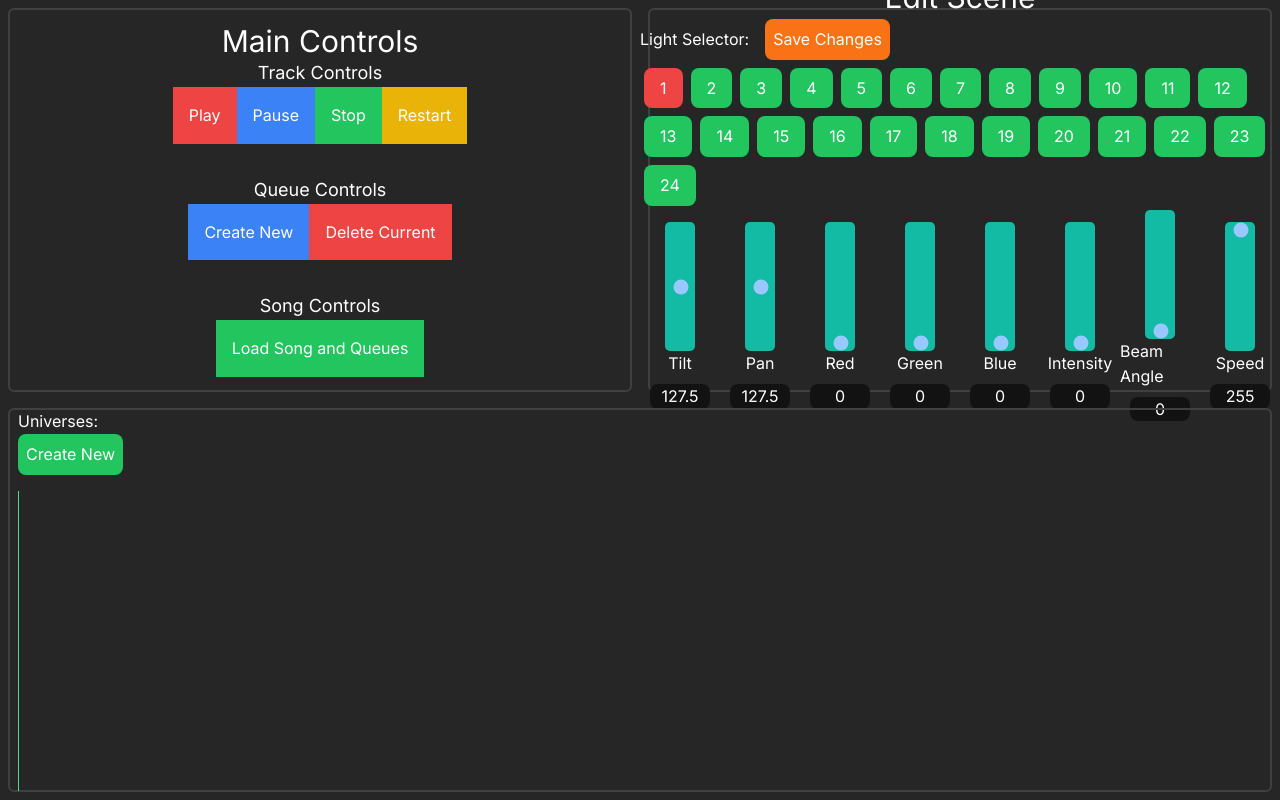
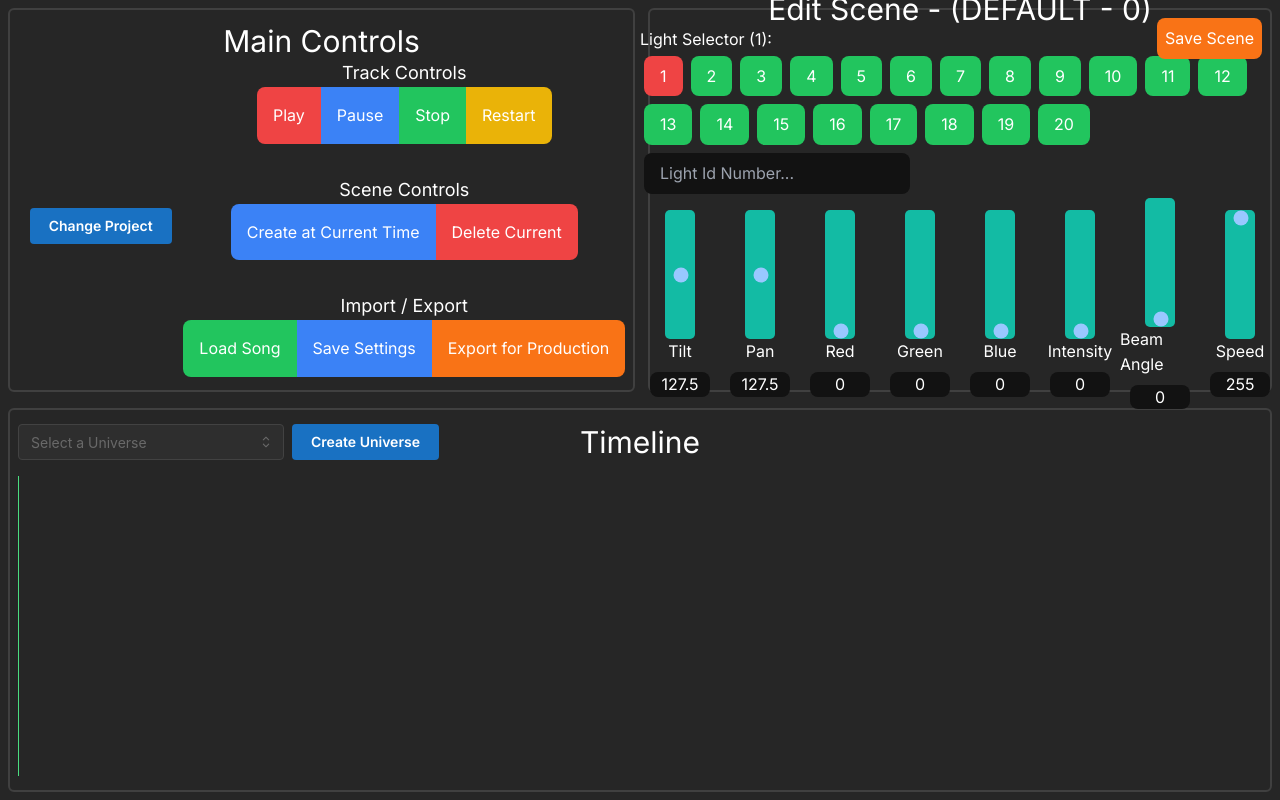
Before and after one commit to Gerald12344/Roblox-DMX, a Next.js app: page /main/1 in a window 1280 px wide. Built offline with nearby package versions, Linux system fonts and the light colour scheme.

Commit message:
universes

```diff
--- /dev/null
+++ b/src/app/main/[pid]/ProjectControls.tsx
@@ -0,0 +1,108 @@
+import { SetStateAction } from "react";
+import { main } from "./page";
+
+export default function ProjectControls({
+  audioMine,
+  currentData,
+  setLoadEverything,
+  setPos,
+  selectedTime,
+}: {
+  audioMine: HTMLAudioElement;
+  currentData: main;
+  setLoadEverything: (value: SetStateAction<boolean>) => void;
+  setPos: (value: SetStateAction<number>) => void;
+  selectedTime: number;
+}) {
+  return (
+    <>
+      <div className="flex flex-row items-center justify-between">
+        <div className="flex-grow flex items-center justify-center flex-col space-y-8">
+          <div>
+            <h1 className="text-center text-lg">Track Controls</h1>
+            <button
+              className="bg-red-500 p-4 rounded-l-lg hover:bg-red-600 hover:cursor-pointer"
+              onClick={(x) => {
+                audioMine.play();
+              }}
+            >
+              Play
+            </button>
+            <button
+              className="bg-blue-500 p-4 hover:bg-blue-600 hover:cursor-pointer"
+              onClick={(x) => {
+                audioMine.pause();
+              }}
+            >
+              Pause
+            </button>
+            <button
+              className="bg-green-500 p-4 hover:bg-green-600 hover:cursor-pointer"
+              onClick={(x) => {
+                audioMine.currentTime = 0;
+                audioMine.play();
+              }}
+            >
+              Stop
+            </button>
+            <button
+              className="bg-yellow-500 p-4 rounded-r-lg hover:bg-yellow-600 hover:cursor-pointer"
+              onClick={(x) => {
+                audioMine.currentTime = 0;
+              }}
+            >
+              Restart
+            </button>
+          </div>
+          <div>
+            <h1 className="text-center text-lg">Scene Controls</h1>
+            <button
+              className="bg-blue-500 p-4 rounded-l-lg hover:bg-blue-600 hover:cursor-pointer"
+              onClick={() => {
+                window.localStorage.setItem(
+                  `timeCode_${audioMine.currentTime}`,
+                  JSON.stringify({
+                    time: audioMine.currentTime,
+                    data: currentData,
+                  })
+                );
+              }}
+            >
+              Create at Current Time
+            </button>
+            <button
+              className="bg-red-500 p-4 rounded-r-lg hover:bg-red-600 hover:cursor-pointer"
+              onClick={() => {
+                window.localStorage.removeItem(`timeCode_${selectedTime}`);
+                setPos((x) => x + 0.0001);
+              }}
+            >
+              Delete Current
+            </button>
+          </div>
+          <div>
+            <h1 className="text-center text-lg">Import / Export</h1>
+            <button
+              className="bg-green-500 p-4 hover:bg-green-600 hover:cursor-pointer rounded-l-lg"
+              onClick={() => setLoadEverything(true)}
+            >
+              Load Song
+            </button>
+            <button
+              className="bg-blue-500 p-4 hover:bg-blue-600 hover:cursor-pointer"
+              onClick={() => setLoadEverything(true)}
+            >
+              Save Settings
+            </button>
+            <button
+              className="bg-orange-500 p-4 hover:bg-orange-600 hover:cursor-pointer rounded-r-lg"
+              onClick={() => setLoadEverything(true)}
+            >
+              Export for Production
+            </button>
+          </div>
+        </div>
+      </div>
+    </>
+  );
+}
--- /dev/null
+++ b/src/app/main/[pid]/components/createUniverse.tsx
@@ -0,0 +1,60 @@
+import { Button, Input, Modal, TextInput } from "@mantine/core";
+import { ProjectSettings } from "../page";
+import { useState } from "react";
+
+export default function CreateUniverseModal({
+  refresh,
+  open,
+  close,
+  universes,
+}: {
+  refresh: () => void;
+  open: boolean;
+  close: () => void;
+  universes: ProjectSettings | undefined;
+}) {
+  const [name, setName] = useState<string>("");
+  let create = () => {
+    let data = localStorage.getItem("projects");
+    let projects = [];
+    if (data) {
+      projects = JSON.parse(data).projects;
+    }
+    // get our
+    let project = projects.find((x: any) => x.id === universes?.id);
+    if (!project) return;
+    project.universes.push({
+      name: name + " - " + (universes?.universes.length ?? 0),
+      id: universes?.universes.length ?? 0,
+    });
+    localStorage.setItem("projects", JSON.stringify({ projects }));
+    close();
+    refresh();
+  };
+
+  return (
+    <Modal
+      opened={open}
+      onClose={close}
+      title={<h1 className="text-xl">Create Universe</h1>}
+    >
+      <TextInput
+        label="Universe Id:"
+        contentEditable="false"
+        disabled
+        value={universes?.universes.length ?? 0}
+      />
+      <TextInput
+        label="Name:"
+        placeholder="Enter Universe Name..."
+        onChange={(e) => setName(e.currentTarget.value)}
+        required
+      />
+      <div className="mt-4 flex items-center justify-end">
+        <Button color="green" className="" onClick={create}>
+          Create Universe
+        </Button>
+      </div>
+    </Modal>
+  );
+}
--- a/src/app/main/[pid]/editScene.tsx
+++ b/src/app/main/[pid]/editScene.tsx
@@ -70,17 +70,17 @@ export default function EditScene({
 
   return (
     <div>
+      <button
+        className="p-2 bg-orange-500 m-2 rounded-lg ml-4 absolute right-0 top-0"
+        onClick={save}
+      >
+        Save Scene
+      </button>
       <div className="flex flex-row  items-center">
-        <h1>Light Selector: </h1>
-        <button
-          className="p-2 bg-orange-500 m-1 rounded-lg ml-4"
-          onClick={save}
-        >
-          Save Changes
-        </button>
+        <h1>Light Selector ({currentLight}): </h1>
       </div>
       <div>
-        {Array.from({ length: lights }, (_, i) => (
+        {Array.from({ length: 20 }, (_, i) => (
           <button
             className={`py-2 px-4 ${
               currentLight === i + 1 ? "bg-red-500" : "bg-green-500"
@@ -90,6 +90,12 @@ export default function EditScene({
             {i + 1}
           </button>
         ))}
+        <input
+          placeholder="Light Id Number..."
+          className="py-2 px-4 m-1 rounded-lg"
+          type="number"
+          onChange={(e) => changeLight(parseInt(e.target.value))}
+        />
       </div>
 
       <div className="flex flex-row">
--- a/src/app/main/[pid]/page.tsx
+++ b/src/app/main/[pid]/page.tsx
@@ -4,6 +4,9 @@ import { useEffect, useState } from "react";
 import EditScene from "./editScene";
 import Timeline from "./timeline";
 import axios from "axios";
+import ProjectControls from "./ProjectControls";
+import { Button } from "@mantine/core";
+import Link from "next/link";
 
 export interface main {
   [key: number | string]: {
@@ -12,7 +15,7 @@ export interface main {
   };
 }
 
-const lights = 24;
+const lights = 100;
 
 export { lights };
 
@@ -26,15 +29,22 @@ for (let i = 1; i <= lights; i++) {
 
 let audioMine: HTMLAudioElement;
 
-export default function Page() {
+export interface ProjectSettings {
+  title: string;
+  description: string;
+  id: string;
+  universes: { name: string; id: number }[];
+}
+
+export default function Page({ params }: { params: { pid: string } }) {
   const [currentData, setCurrentData] = useState<main>(empty);
   const [loadEverything, setLoadEverything] = useState(false);
   const [duration, setDuration] = useState(0);
   const [pos, setPos] = useState(0);
+  const [universe, setUniverse] = useState<{ name: string; id: number }>();
+  const [selectedTime, setSelectedTime] = useState(-1);
 
-  const [universe, setUniverse] = useState(1);
-
-  const [selectedTime, setSelectedTime] = useState(-1);
+  const [projectSettings, setProjectSettings] = useState<ProjectSettings>();
 
   let changeCurrent = (x: main) => {
     setCurrentData(x);
@@ -44,7 +54,21 @@ export default function Page() {
     });
   };
 
+  let loadUniverses = () => {
+    let id = params.pid;
+    if (!id) return;
+    // get projects
+    let projects = localStorage.getItem("projects");
+    if (!projects) return;
+    let parsed = JSON.parse(projects).projects;
+    let project = parsed.find((x: any) => x.id === id);
+
+    setProjectSettings(project);
+  };
+
   useEffect(() => {
+    loadUniverses();
+    setUniverse({ name: "DEFAULT - 0", id: 0 });
     audioMine = new Audio();
     audioMine.src = "./testTrack.mp3";
     audioMine.load();
@@ -63,9 +87,8 @@ export default function Page() {
       "keydown",
       function (e) {
         if (
-          ["Space", "ArrowUp", "ArrowDown", "ArrowLeft", "ArrowRight"].indexOf(
-            e.code
-          ) > -1
+          ["ArrowUp", "ArrowDown", "ArrowLeft", "ArrowRight"].indexOf(e.code) >
+          -1
         ) {
           e.preventDefault();
         }
@@ -76,86 +99,28 @@ export default function Page() {
 
   return (
     <div className="grid grid-rows-2 grid-cols-2 w-[100vw] h-[100vh]">
-      <div className="p-2 border-2 border-neutral-700 border-solid rounded-md m-2 flex items-center justify-center flex-col">
+      <div className="p-2 border-2 border-neutral-700 border-solid rounded-md m-2 flex items-center justify-center w-[98%] flex-col">
         <h1 className="text-3xl">Main Controls</h1>
-        <div className="flex flex-row items-center justify-between">
-          <div className="flex-grow flex items-center justify-center flex-col space-y-8">
-            <div>
-              <h1 className="text-center text-lg">Track Controls</h1>
-              <button
-                className="bg-red-500 p-4"
-                onClick={(x) => {
-                  audioMine.play();
-                }}
-              >
-                Play
-              </button>
-              <button
-                className="bg-blue-500 p-4"
-                onClick={(x) => {
-                  audioMine.pause();
-                }}
-              >
-                Pause
-              </button>
-              <button
-                className="bg-green-500 p-4"
-                onClick={(x) => {
-                  audioMine.currentTime = 0;
-                  audioMine.play();
-                }}
-              >
-                Stop
-              </button>
-              <button
-                className="bg-yellow-500 p-4"
-                onClick={(x) => {
-                  audioMine.currentTime = 0;
-                }}
-              >
-                Restart
-              </button>
-            </div>
-            <div>
-              <h1 className="text-center text-lg">Queue Controls</h1>
-              <button
-                className="bg-blue-500 p-4"
-                onClick={() => {
-                  window.localStorage.setItem(
-                    `timeCode_${audioMine.currentTime}`,
-                    JSON.stringify({
-                      time: audioMine.currentTime,
-                      data: currentData,
-                    })
-                  );
-                }}
-              >
-                Create New
-              </button>
-              <button
-                className="bg-red-500 p-4"
-                onClick={() => {
-                  window.localStorage.removeItem(`timeCode_${selectedTime}`);
-                  setPos((x) => x + 0.0001);
-                }}
-              >
-                Delete Current
-              </button>
-            </div>
-            <div>
-              <h1 className="text-center text-lg">Song Controls</h1>
-              <button
-                className="bg-green-500 p-4"
-                onClick={() => setLoadEverything(true)}
-              >
-                Load Song and Queues
-              </button>
-            </div>
+        <div className="flex flex-row items-between w-full justify-center">
+          <div className="flex items-center flex-col justify-center h-full flex-grow">
+            <h1 className="text-2xl">{projectSettings?.title}</h1>
+            <p>{projectSettings?.description}</p>
+            <Link href="/main" className="mt-4">
+              <Button>Change Project</Button>
+            </Link>
           </div>
+          <ProjectControls
+            audioMine={audioMine}
+            currentData={currentData}
+            setLoadEverything={setLoadEverything}
+            setPos={setPos}
+            selectedTime={selectedTime}
+          />
         </div>
       </div>
-      <div className="p-2 border-2 border-neutral-700 border-solid rounded-md m-2 flex items-center justify-center flex-col">
-        <h1 className="text-3xl">Edit Scene</h1>
+
+      <div className="p-2  border-2 border-neutral-700 border-solid rounded-md m-2 flex items-center justify-center flex-col relative">
+        <h1 className="text-3xl">Edit Scene - ({universe?.name})</h1>
         <div className="flex-grow flex items-center justify-center flex-col space-y-8">
           <EditScene
             selectedTime={selectedTime}
@@ -187,6 +152,10 @@ export default function Page() {
               audioMine.currentTime += 0.01;
               setPos(audioMine.currentTime);
             }}
+            setUniverse={setUniverse}
+            universe={universe}
+            projectSettings={projectSettings}
+            loadUniverses={loadUniverses}
           />
         </div>
       </div>
--- a/src/app/main/[pid]/timeline.tsx
+++ b/src/app/main/[pid]/timeline.tsx
@@ -1,5 +1,7 @@
 import { useEffect, useState } from "react";
-import { main } from "./page";
+import { ProjectSettings, main } from "./page";
+import { Button, Select } from "@mantine/core";
+import CreateUniverseModal from "./components/createUniverse";
 
 const widthOfSong = 12000;
 const canvasHeight = 300;
@@ -14,6 +16,10 @@ export default function Timeline({
   left,
   right,
   changeInfo,
+  projectSettings,
+  universe,
+  setUniverse,
+  loadUniverses,
 }: {
   loadEverything: boolean;
   requestSeek: (x: number) => void;
@@ -24,7 +30,13 @@ export default function Timeline({
   left: () => void;
   right: () => void;
   changeInfo: (x: main) => void;
+  projectSettings: ProjectSettings | undefined;
+  universe: { name: string; id: number } | undefined;
+  setUniverse: (x: { name: string; id: number }) => void;
+  loadUniverses: () => void;
 }) {
+  const [createUniverseOpen, setCreateUniverseOpen] = useState(false);
+
   useEffect(() => {
     if (!loadEverything) return;
     // AUDIO CONTEXT
@@ -80,7 +92,6 @@ export default function Timeline({
     // MUSIC DISPLAY
     function displayBuffer(buff: AudioBuffer /* is an AudioBuffer */) {
       let leftChannel = buff.getChannelData(0); // Float32Array describing left channel
-      let lineOpacity = canvasWidth / leftChannel.length;
 
       if (context === null) return;
 
@@ -96,7 +107,7 @@ export default function Timeline({
         let y = (leftChannel[i] * canvasHeight) / 2;
         context.beginPath();
         context.moveTo(x, 0);
-        context.lineTo(x + 1, y);
+        context.lineTo(x + 1, y * 2);
         context.stroke();
       }
       context.restore();
@@ -111,7 +122,7 @@ export default function Timeline({
     }
 
     console.log("loading music");
-    loadMusic("./testTrack.mp3");
+    loadMusic("../testTrack.mp3");
   }, [loadEverything]);
 
   useEffect(() => {
@@ -128,6 +139,7 @@ export default function Timeline({
     window.addEventListener("click", (e) => {
       // check if mouse is inside canvas holder
       let canvasHolder = document.getElementById("outerHolder");
+
       if (!canvasHolder) return;
       let rect = canvasHolder.getBoundingClientRect();
       if (
@@ -188,13 +200,47 @@ export default function Timeline({
   findLatestBehindMe();
 
   return (
-    <div className="w-full overflow-x-auto" id="outerHolder">
-      <div>
-        <h1>Universes:</h1>
-        <div>
-          <button className="bg-green-500 p-2 rounded-lg">Create New</button>
+    <div className="w-full overflow-x-auto">
+      <div className="w-full items-center justify-center relative">
+        <h1 className="text-3xl text-center">Timeline</h1>
+        <div className="absolute top-0 flex flex-row">
+          <Select
+            comboboxProps={{
+              position: "top",
+              middlewares: { flip: false, shift: false },
+            }}
+            value={`${universe?.id}`}
+            data={
+              projectSettings?.universes.map((e) => {
+                return {
+                  label: e.name,
+                  value: `${e.id}`,
+                };
+              }) ?? []
+            }
+            onChange={(e) => {
+              setUniverse({
+                name:
+                  projectSettings?.universes.find(
+                    (x) => x.id === parseInt(e ?? "0")
+                  )?.name ?? "",
+                id: parseInt(e ?? "0", 10),
+              });
+            }}
+            placeholder="Select a Universe"
+          ></Select>
+          <Button onClick={() => setCreateUniverseOpen(true)} className="ml-2">
+            Create Universe
+          </Button>
+          <CreateUniverseModal
+            open={createUniverseOpen}
+            close={() => setCreateUniverseOpen(false)}
+            refresh={loadUniverses}
+            universes={projectSettings}
+          />
         </div>
       </div>
+      <div id="outerHolder">
         <div id="canvasHolder" className="relative mt-4 min-h-[300px]">
           <div
             style={{
@@ -227,5 +273,6 @@ export default function Timeline({
           ></div>
         </div>
       </div>
+    </div>
   );
 }
--- a/src/app/main/components/newProjectModal.tsx
+++ b/src/app/main/components/newProjectModal.tsx
@@ -24,6 +24,12 @@ export default function NewProjectModal({
       id: v4(),
       title,
       description,
+      universes: [
+        {
+          name: "DEFAULT - 0",
+          id: 0,
+        },
+      ],
     });
     localStorage.setItem("projects", JSON.stringify({ projects: newProjects }));
     refresh();
@@ -40,7 +46,6 @@ export default function NewProjectModal({
         label="Project Title"
         required
         placeholder="Enter Project Title..."
-        value={title}
         onChange={(e) => setTitle(e.currentTarget.value)}
       />
       <TextInput
@@ -48,7 +53,6 @@ export default function NewProjectModal({
         required
         className="mt-2"
         placeholder="Enter Project Description..."
-        value={description}
         onChange={(e) => setDescription(e.currentTarget.value)}
       />
 
--- a/src/app/main/page.tsx
+++ b/src/app/main/page.tsx
@@ -28,8 +28,8 @@ export default function Choose() {
 
   return (
     <div className="flex items-center justify-center w-[100vw] h-[100vh] flex-col">
-      <h1 className="text-3xl">Choose a Project:</h1>
-      <div>
+      <h1 className="text-3xl mt-4">Choose a Project:</h1>
+      <div className="flex flex-row flex-wrap items-center justify-center max-h-[80vh] overflow-auto">
         {scenarios.map((scenario) => (
           <ProjectCard
             key={scenario.id}
```
Also changed, not shown: src/app/main/components/deleteModal.tsx (added, +26 -0 lines), src/app/main/components/projectCard.tsx (+37 -4 lines). Lines whose indentation alone changed are shown as unchanged.
